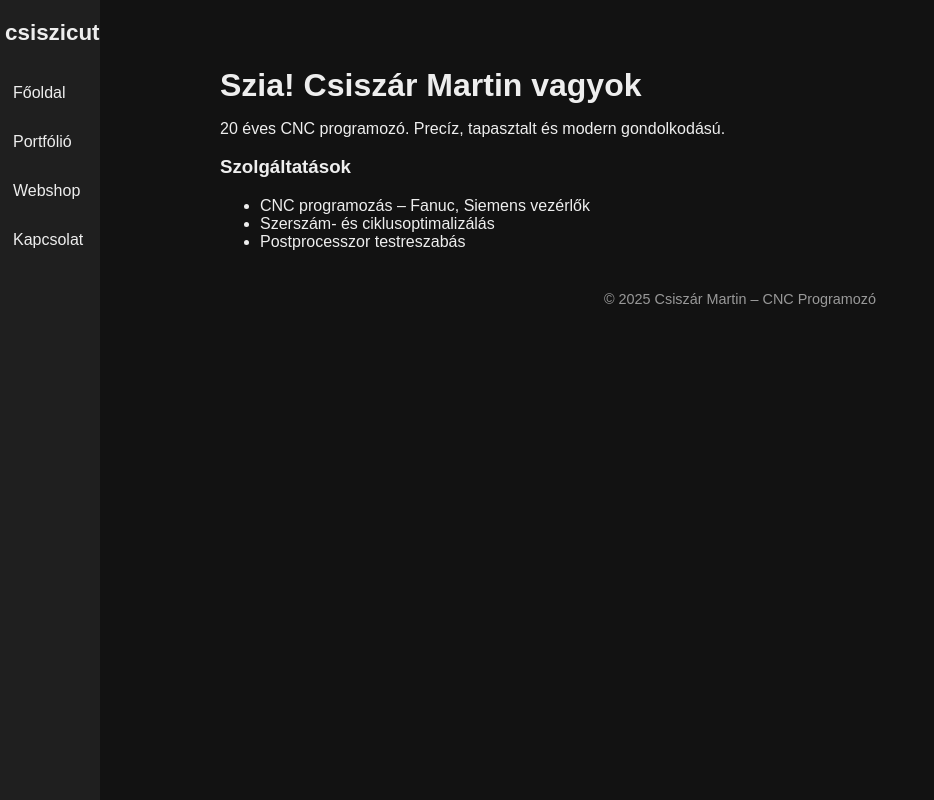
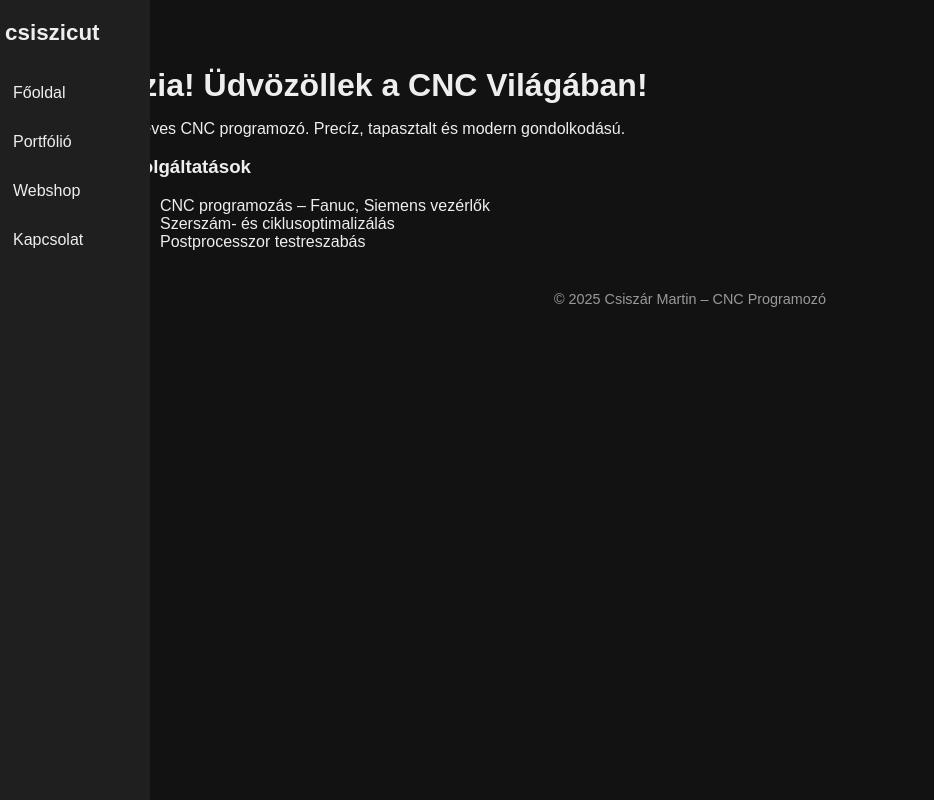
Before and after one commit to martin8756/csiszarmartincnc, a plain HTML site: page index.html in a window 1280 px wide. Shown: the whole page, without its empty margins (0-934 px from the left). Drawn offline with Linux system fonts and the light colour scheme.

Commit message:
Update index.html

```diff
--- a/index.html
+++ b/index.html
@@ -15,7 +15,7 @@
 
     /* Oldalsó menü */
     .sidebar {
-      width: 100px;
+      width: 150px;
       background-color: #1f1f1f;
       height: 100vh;
       padding: 5px;
@@ -45,7 +45,7 @@
 
     /* Tartalom */
     .content {
-      margin-left: 200px;
+      margin-left: 100px;
       padding: 40px 20px;
       flex: 1;
     }
@@ -79,7 +79,7 @@
   <!-- Tartalom -->
   <div class="content">
     <section class="hero">
-      <h2>Szia! Csiszár Martin vagyok</h2>
+      <h2>Szia! Üdvözöllek a CNC Világában!</h2>
       <p>20 éves CNC programozó. Precíz, tapasztalt és modern gondolkodású.</p>
     </section>
 
```
